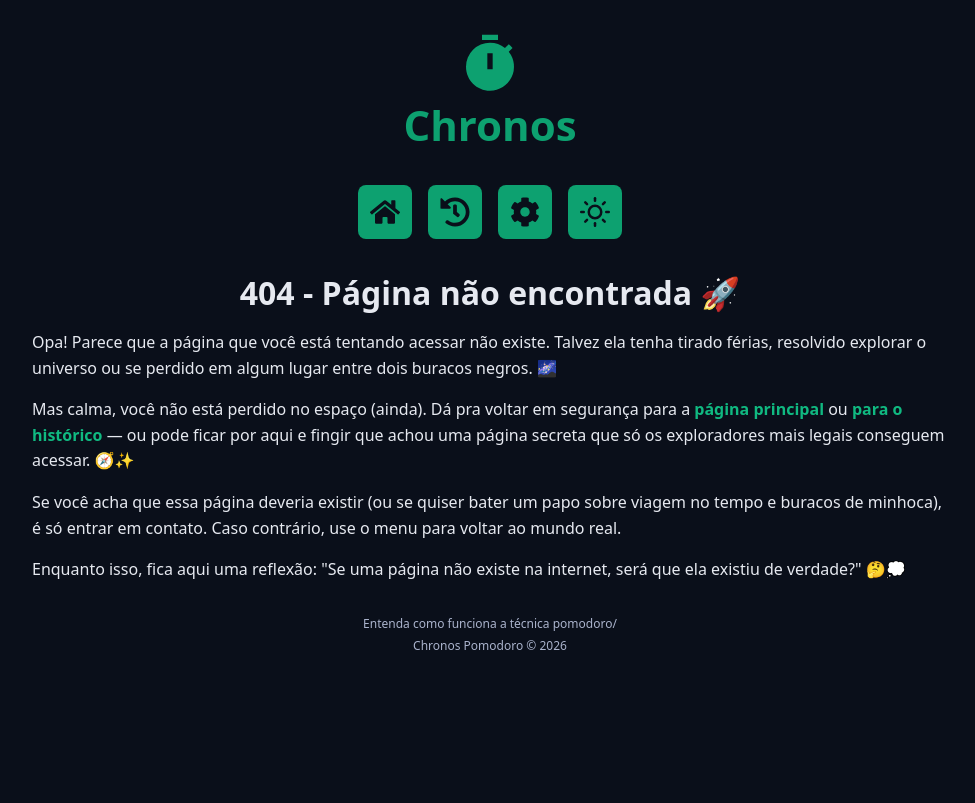
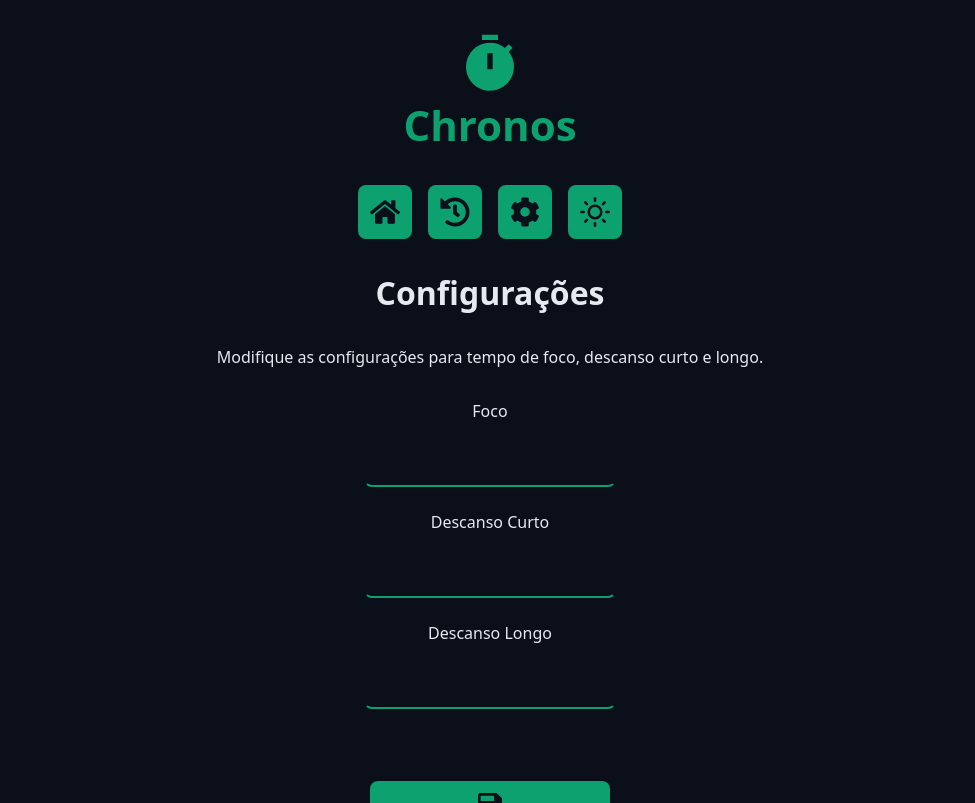
Before and after one commit to ThiagoLimaSanto/pomodoro, a React (Vite) app: page /settings in a window 1280 px wide. Shown: the top 803 px of the page, without its empty margins (150-1125 px from the left). Built offline with nearby package versions, Linux system fonts and the light colour scheme.

Commit message:
criado o formulario da pagina de configurcoes

```diff
--- a/src/components/Form/styles.module.css
+++ b/src/components/Form/styles.module.css
@@ -13,3 +13,7 @@
     flex-direction: column;
     gap: 2.4rem;
 }
+
+.p{
+    text-align: center;
+}
--- a/src/components/Menu/index.tsx
+++ b/src/components/Menu/index.tsx
@@ -41,7 +41,7 @@ export const Menu = () => {
             <RouterLink className={Styles.menuLink} href='/history' aria-label='Ver histórico' title="Histórico">
                 <FaHistory />
             </RouterLink>
-            <RouterLink className={Styles.menuLink} href='' aria-label='Ir para Configurações' title="Configurações">
+            <RouterLink className={Styles.menuLink} href='/settings' aria-label='Ir para Configurações' title="Configurações">
                 <FaCog />
             </RouterLink>
             <a onClick={handleThemeChange} className={Styles.menuLink} href='' aria-label='Mudar Tema' title="Mudar Tema">
--- /dev/null
+++ b/src/pages/Settings/index.tsx
@@ -0,0 +1,38 @@
+import { Container } from "../../components/Container";
+import { DefaultInput } from "../../components/DefaultInput";
+import { Heading } from "../../components/Heading";
+import { MainTemplate } from "../../templates/MainTemplate";
+import { MdSave } from "react-icons/md";
+import { DefaultButton } from "../../components/DefaultButton";
+
+import Styles from "../../components/Form/styles.module.css";
+
+export function Settings() {
+
+    return (
+        <MainTemplate>
+            <Container>
+                <Heading>Configurações</Heading>
+            </Container>
+            <Container>
+                <p className={Styles.p}>Modifique as configurações para tempo de foco, descanso curto e longo.</p>
+            </Container>
+            <Container>
+                <form className={Styles.form}>
+                    <div className={Styles.formRow}>
+                        <DefaultInput id="workTime" labelText="Foco" />
+                    </div>
+                    <div className={Styles.formRow}>
+                        <DefaultInput id="shortBreakTime" labelText="Descanso Curto" />
+                    </div>
+                    <div className={Styles.formRow}>
+                        <DefaultInput id="longBreakTime" labelText="Descanso Longo" />
+                    </div>
+                    <div className={Styles.formRow}>
+                        <DefaultButton icon={<MdSave />} aria-label="Salvar configurações" title="Salvar configurações" />
+                    </div>
+                </form>
+            </Container>
+        </MainTemplate>
+    )
+}
--- a/src/routers/MainRouter/index.tsx
+++ b/src/routers/MainRouter/index.tsx
@@ -4,6 +4,7 @@ import { Home } from "../../pages/Home";
 import { AboutPomodoro } from "../../pages/AboutPomodoro";
 import { NotFound } from "../../pages/NotFound";
 import { History } from "../../pages/History";
+import { Settings } from "../../pages/Settings";
 
 export const router = createBrowserRouter([
     {
@@ -23,6 +24,10 @@ export const router = createBrowserRouter([
                 element: <History />
             },
             {
+                path: '/settings/',
+                element: <Settings />
+            },
+            {
                 path: '*',
                 element: <NotFound />
             }
```
